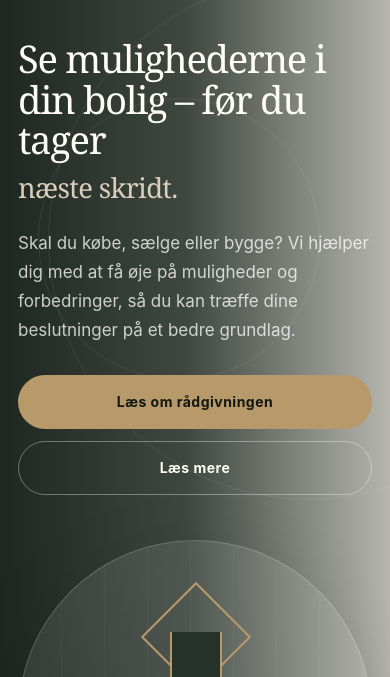
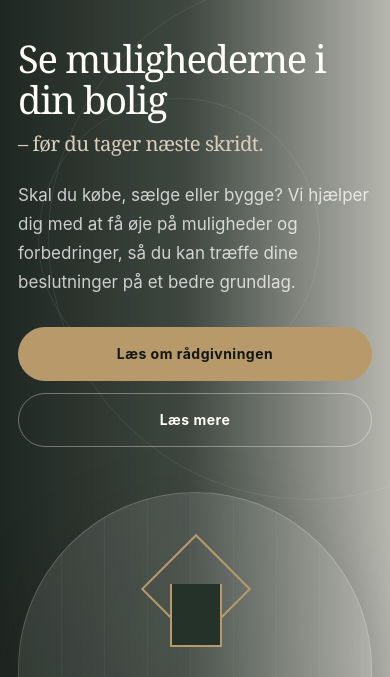
Before and after one commit to MartinLundHansen/Boligklar.nu, a plain HTML site: page index.html in a window 390 px wide. Shown: the part 112-789 px from the top of the page. Drawn offline with Linux system fonts and the light colour scheme.

Commit message:
Revise hero heading and mobile styles
Updated hero section heading and adjusted styles for mobile view.

```diff
--- a/index.html
+++ b/index.html
@@ -53,6 +53,12 @@
     .bk-service p {
       margin: 0;
       line-height: 1.7;
+    }
+
+    /* HERO – AFSLUTTENDE OVERSKRIFT */
+
+    body .hero h1 span {
+      display: block;
     }
 
     /* RÅDGIVNINGSAFSNIT – UDEN PRIS */
@@ -208,6 +214,17 @@
 
     @media (max-width: 760px) {
 
+      /* Hele den sandfarvede sætning på én linje */
+
+      body .hero h1 span {
+        display: block;
+        font-size: clamp(15px, 5.2vw, 28px);
+        line-height: 1.2;
+        white-space: nowrap;
+        margin-top: 12px;
+        color: var(--sand, #d9cdbb);
+      }
+
       .bk-services,
       .bk-package {
         padding: 52px 0;
@@ -279,7 +296,7 @@
 
   <main id="top">
 
-    <!-- HERO -->
+    <!-- HERO MED OPDATERET OVERSKRIFT -->
 
     <section class="hero">
       <div class="container hero-grid">
@@ -287,8 +304,8 @@
         <div>
 
           <h1>
-            Se mulighederne i din bolig –
-            før du tager <span>næste skridt.</span>
+            Se mulighederne i din bolig
+            <span>– før du tager næste skridt.</span>
           </h1>
 
           <p class="lead">
@@ -649,7 +666,7 @@
 
         </div>
 
-        <!-- OPDATERET KONTAKTFELT UDEN KNAP -->
+        <!-- KONTAKTFELT UDEN KNAP -->
 
         <div class="bk-questions-cta">
 
```
